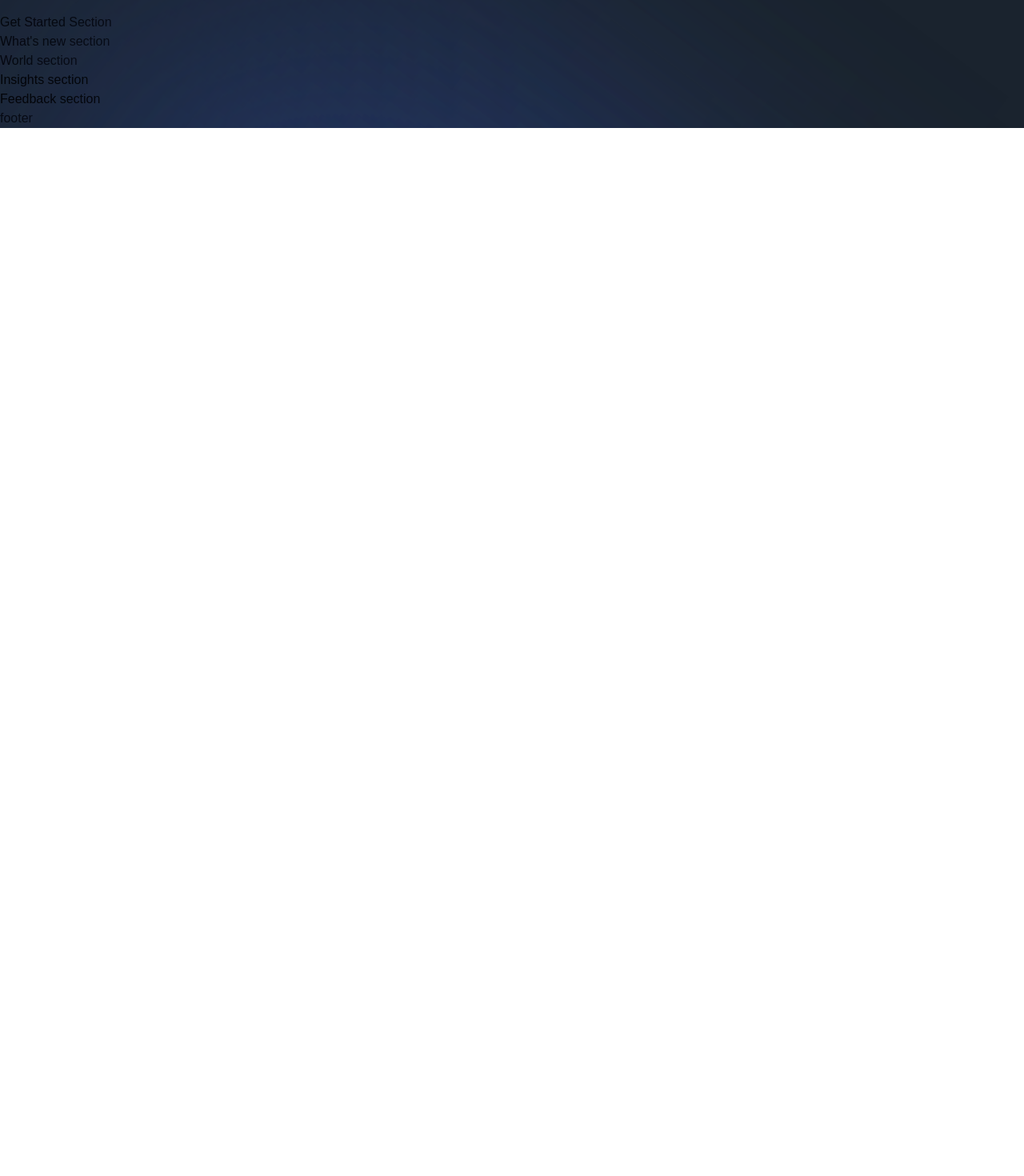
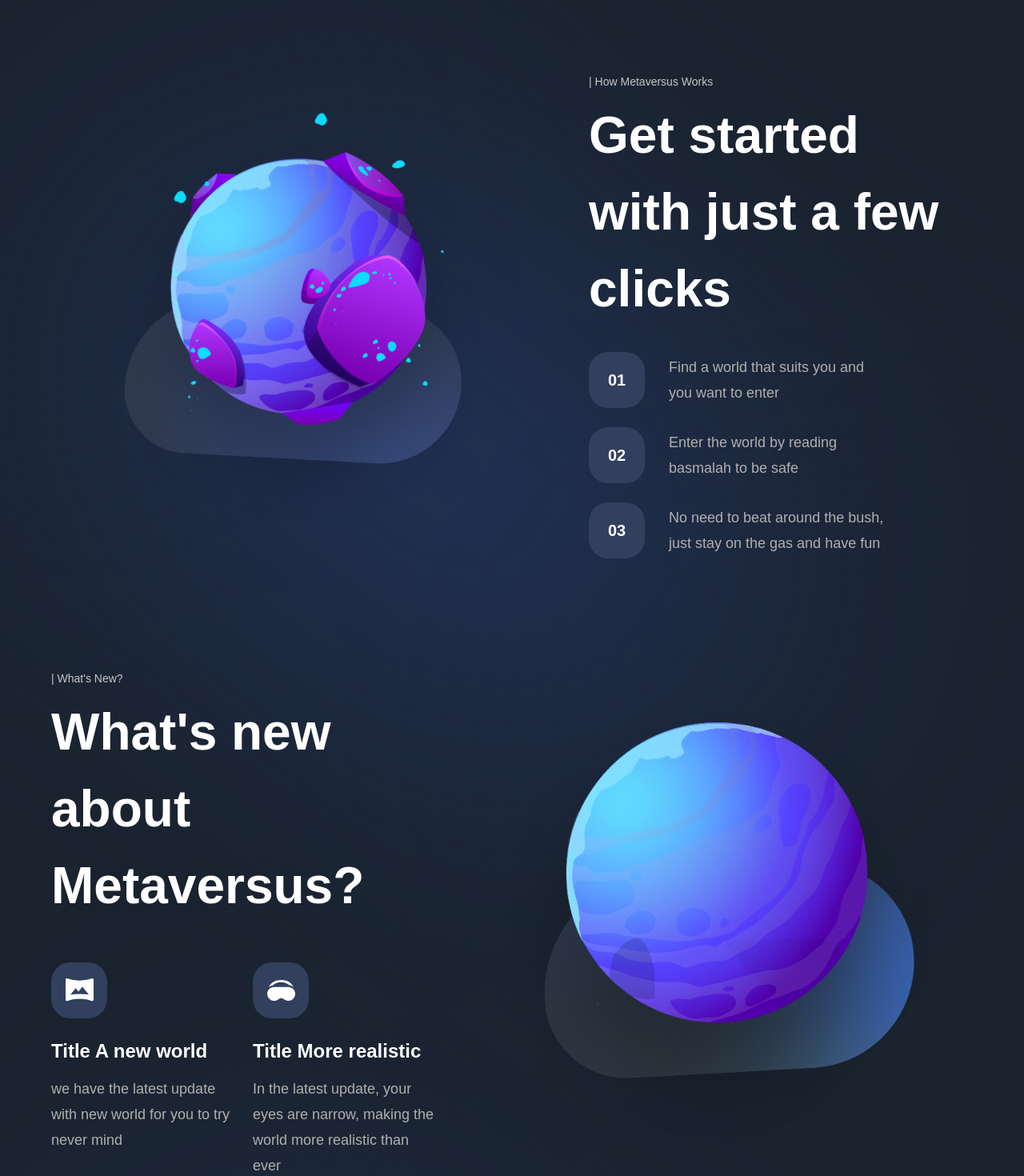
Before and after one commit to SRadyslav/Metaverse_Site, a Next.js app: page / in a window 1280 px wide. Shown: the part 2640-4110 px from the top of the page at 80% size. Before the commit the page ends 2800 px from the top, so only its background shows below. Built offline with nearby package versions, Linux system fonts and the light colour scheme; a web font is replaced by a local one.

Commit message:
Customized GetStarted and WhatsNew secion with components which have binded to them

```diff
--- a/components/NewFeatures.jsx
+++ b/components/NewFeatures.jsx
@@ -1,6 +1,17 @@
-const NewFeatures = () => (
-  <div>
-    New Features
+import styles from '../styles'
+const NewFeatures = ({ title, imgUrl, subtitle }) => (
+  <div
+    className="flex-1 flex flex-col sm:max-w-[250px] min-w-[210px]"
+  >
+    <div className={`${styles.flexCenter} w-[70px] h-[70px] rounded-[24px] bg-[#323f5d]`}>
+      <img
+        src={imgUrl}
+        alt="icon"
+        className="w-1/2 h-1/2 object-contain"
+      />
+    </div>
+    <h1 className="mt-[26px] font-bold text-[24px] leading-[30px] text-white">Title {title}</h1>
+    <p className="flex-1 mt-[16px] font-normal text-[18px] text-[#b0b0b0] leading-[32px]">{subtitle}</p>
   </div>
 );
 
--- a/components/StartSteps.jsx
+++ b/components/StartSteps.jsx
@@ -1,6 +1,13 @@
-const StartSteps = () => (
-  <div>
-    start steps
+import styles from '../styles'
+
+const StartSteps = ({ number, text }) => (
+  <div className={`${styles.flexCenter} flex-row`}>
+    <div className={`${styles.flexCenter} w-[70px] h-[70px] rounded-[24px] bg-[#323f5d]`}>
+      <p className="font-bold text-[20px] text-white">0{number}</p>
+    </div>
+    <p className="flex-1 ml-[30px] font-normal text-[18px] text-[#B0B0B0] leading-[32px]">
+      {text}
+    </p>
   </div>
 );
 
--- a/sections/About.jsx
+++ b/sections/About.jsx
@@ -12,12 +12,12 @@
       variants={staggerContainer}
       initial="hidden"
       whileInView="show"
-      viewport={{ once: false, amount: 0.25 }}
+      viewport={{ once: 'false', amount: 0.25 }}
       className={`${styles.innerWidth} mx-auto ${styles.flexCenter} flex-col`}
     >
       <TypingText title="| About Metaversus" textStyles="text-center" />
       <motion.p
-        variant={fadeIn('up', 'tween', 0.2, 1)}
+        variants={fadeIn('up', 'tween', 0.2, 1)}
         viewport={{ once: false, amount: 0.25 }}
         className="mt-[8px] font-normal sm:text-[32px] text-[20px] text-center text-secondary-white"
       >
--- a/sections/GetStarted.jsx
+++ b/sections/GetStarted.jsx
@@ -1,8 +1,47 @@
 'use client';
 
+import { motion } from "framer-motion";
+import styles from '../styles'
+import { fadeIn, staggerContainer, planetVariants } from '../utils/motion'
+import { TypingText, TitleText, StartSteps } from '../components'
+import { startingFeatures } from '../constants'
+
 const GetStarted = () => (
-  <section>
-    Get Started Section
+  <section
+    className={`${styles.paddings} relative z-10`}
+  >
+    <motion.div
+      variants={staggerContainer}
+      initial="hidden"
+      whileInView="show"
+      viewport={{ once:'false', amount:0.25 }}
+      className={`${styles.innerWidth} mx-auto flex lg:flex-row flex-col gap-8`}
+    >
+      <motion.div
+        variants={planetVariants('left')}
+        className={`flex-1 ${styles.flexCenter}`}
+      >
+        <img
+          src="/get-started.png"
+          alt="get-started"
+          className="w-[90%] h-[90%] object-contain"
+        />
+      </motion.div>
+      <motion.div
+        variants={fadeIn("left", "tween", 0.2, 1)}
+        className="flex-[0.75] flex justify-center flex-col"
+      >
+        <TypingText title="| How Metaversus Works" />
+        <TitleText
+          title={<>Get started with just a few clicks</>}
+        />
+        <div className="mt-[31px] flex flex-col max-w-[370px] gap-[24px]">
+          {startingFeatures.map((feature,i)=>(
+            <StartSteps key={feature} number={i + 1} text={feature} />
+          ))}
+        </div>
+      </motion.div>
+    </motion.div>
   </section>
 );
 
--- a/sections/WhatsNew.jsx
+++ b/sections/WhatsNew.jsx
@@ -1,8 +1,47 @@
 'use client';
 
+import { motion } from "framer-motion";
+import styles from '../styles'
+import { fadeIn, staggerContainer, planetVariants } from '../utils/motion'
+import { TypingText, TitleText, NewFeatures } from '../components'
+import { newFeatures } from '../constants'
+
 const WhatsNew = () => (
-  <section>
-    What's new section
+  <section
+    className={`${styles.paddings} relative z-10`}
+  >
+    <motion.div
+      variants={staggerContainer}
+      initial="hidden"
+      whileInView="show"
+      viewport={{ once:'false', amount:0.25 }}
+      className={`${styles.innerWidth} mx-auto flex lg:flex-row flex-col gap-8`}
+    >
+      <motion.div
+        variants={fadeIn("right", "tween", 0.2, 1)}
+        className="flex-[0.75] flex justify-center flex-col"
+      >
+        <TypingText title="| What's New?" />
+        <TitleText
+          title={<>What's new about Metaversus?</>}
+        />
+        <div className="mt-[48px] flex flex-wrap justify-between gap-[24px]">
+          {newFeatures.map((feature)=>(
+            <NewFeatures key={feature.title} {...feature} />
+          ))}
+        </div>
+      </motion.div>
+      <motion.div
+        variants={planetVariants('right')}
+        className={`flex-1 ${styles.flexCenter}`}
+      >
+        <img
+          src="/whats-new.png"
+          alt="whats-new"
+          className="w-[90%] h-[90%] object-contain"
+        />
+      </motion.div>
+    </motion.div>
   </section>
 );
 
```
